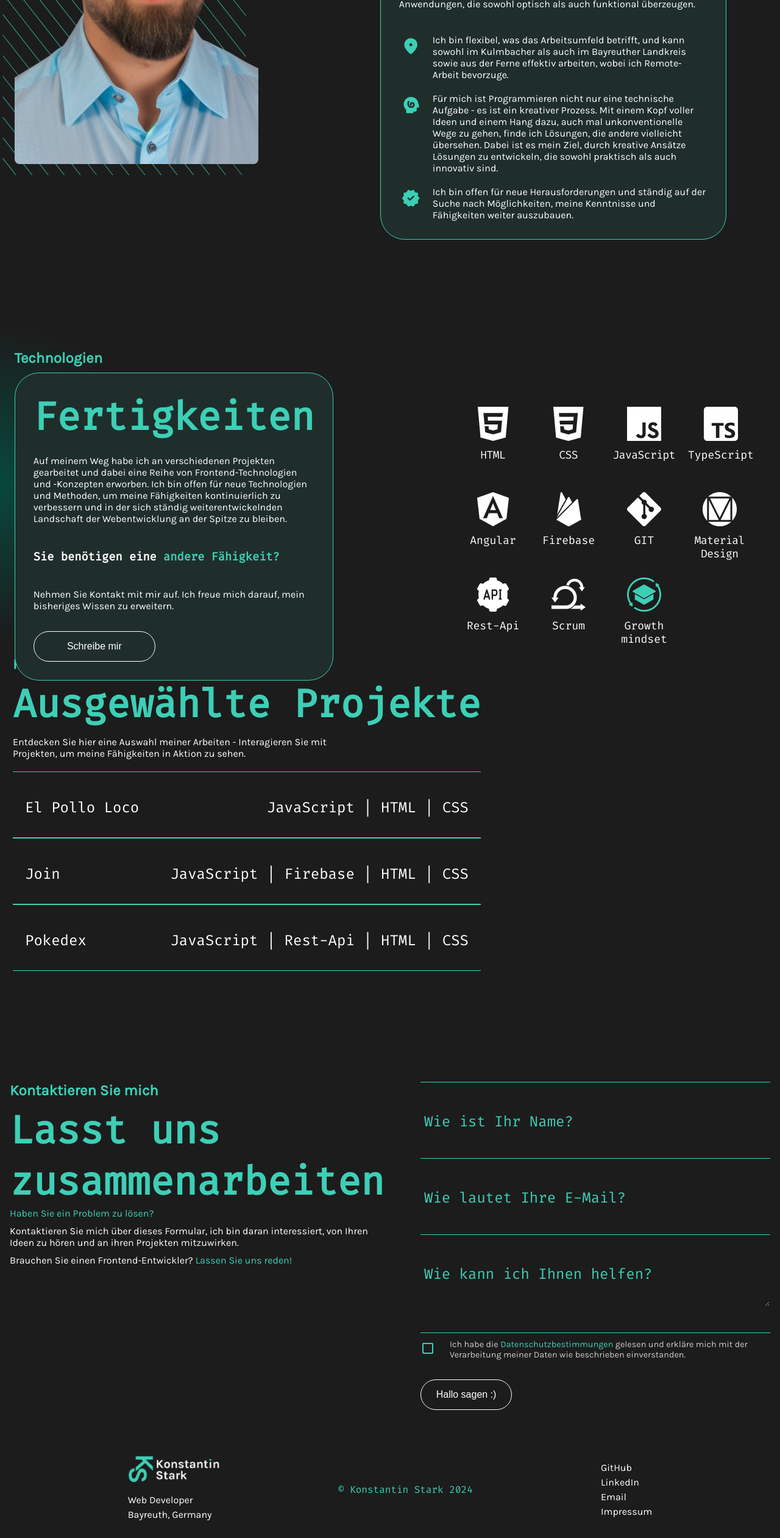
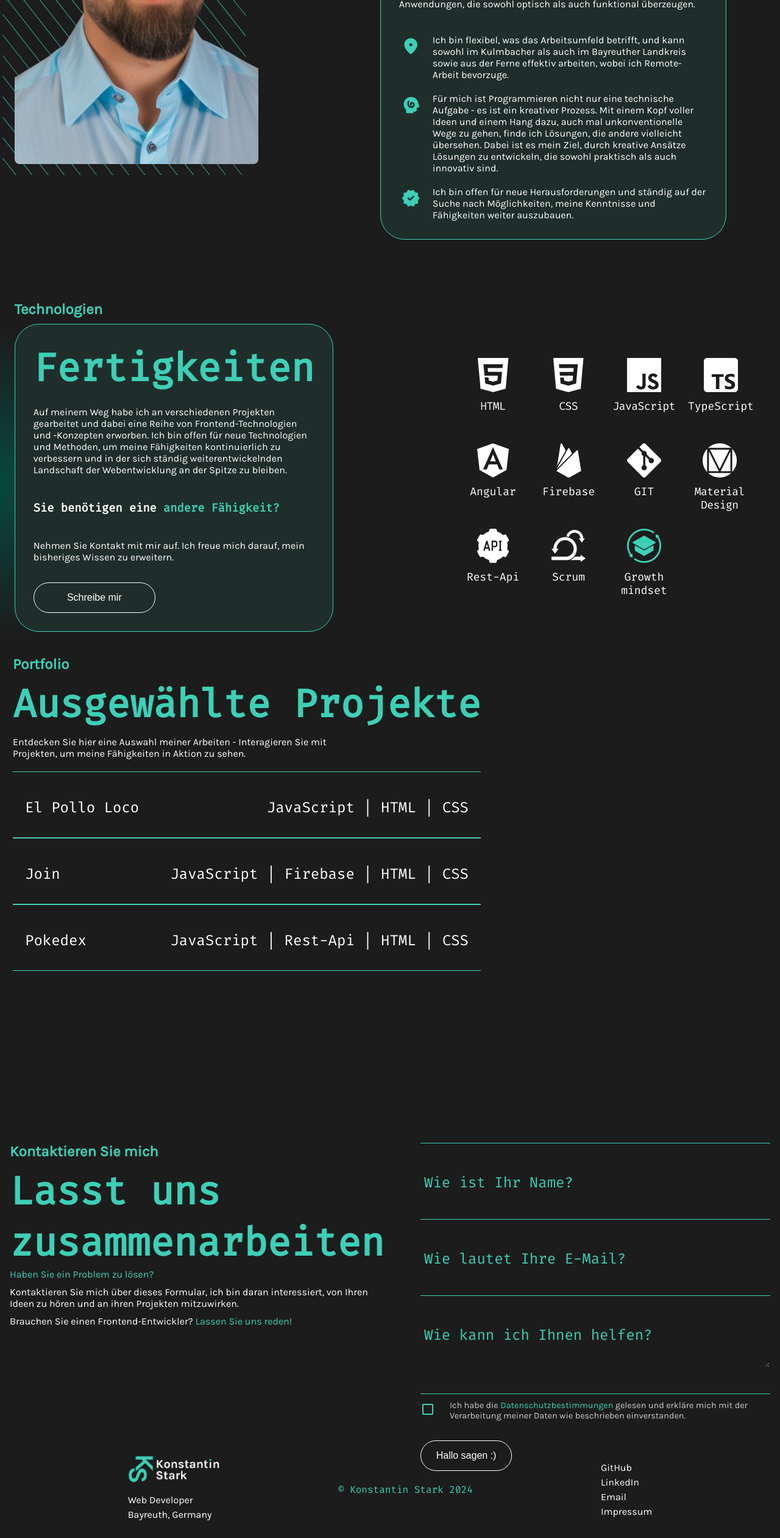
Before and after one commit to KonstantinStark/angular-portfolio, an Angular app: page / in a window 1280 px wide. Shown: the part 1213-3735 px from the top of the page at 61% size. Built offline with nearby package versions, Linux system fonts and the light colour scheme.

Commit message:
some fixes

```diff
--- a/src/app/main-content/contact/contact.component.scss
+++ b/src/app/main-content/contact/contact.component.scss
@@ -17,6 +17,7 @@ $green-color: #3dcfb6;
     height: 541px;
     display: flex;
     gap: 56px;
+    margin-top: 100px;
 
     .contact h2 {
         font-size: 24px;
--- a/src/app/main-content/projects/projects.component.scss
+++ b/src/app/main-content/projects/projects.component.scss
@@ -237,6 +237,7 @@ $green-color: #3dcfb6;
     margin-right: 50px;
 
     button {
+        cursor: pointer;
         font-family: 'Karla';
         font-size: 18px;
         background: none;
--- a/src/app/main-content/skill-set/skill-set.component.scss
+++ b/src/app/main-content/skill-set/skill-set.component.scss
@@ -11,7 +11,6 @@ $green-color: #3dcfb6;
 
 .container {
     display: flex;
-    margin-top: 80px;
     gap: 200px;
     max-width: 1232.35px;
     height: 708px;
```
